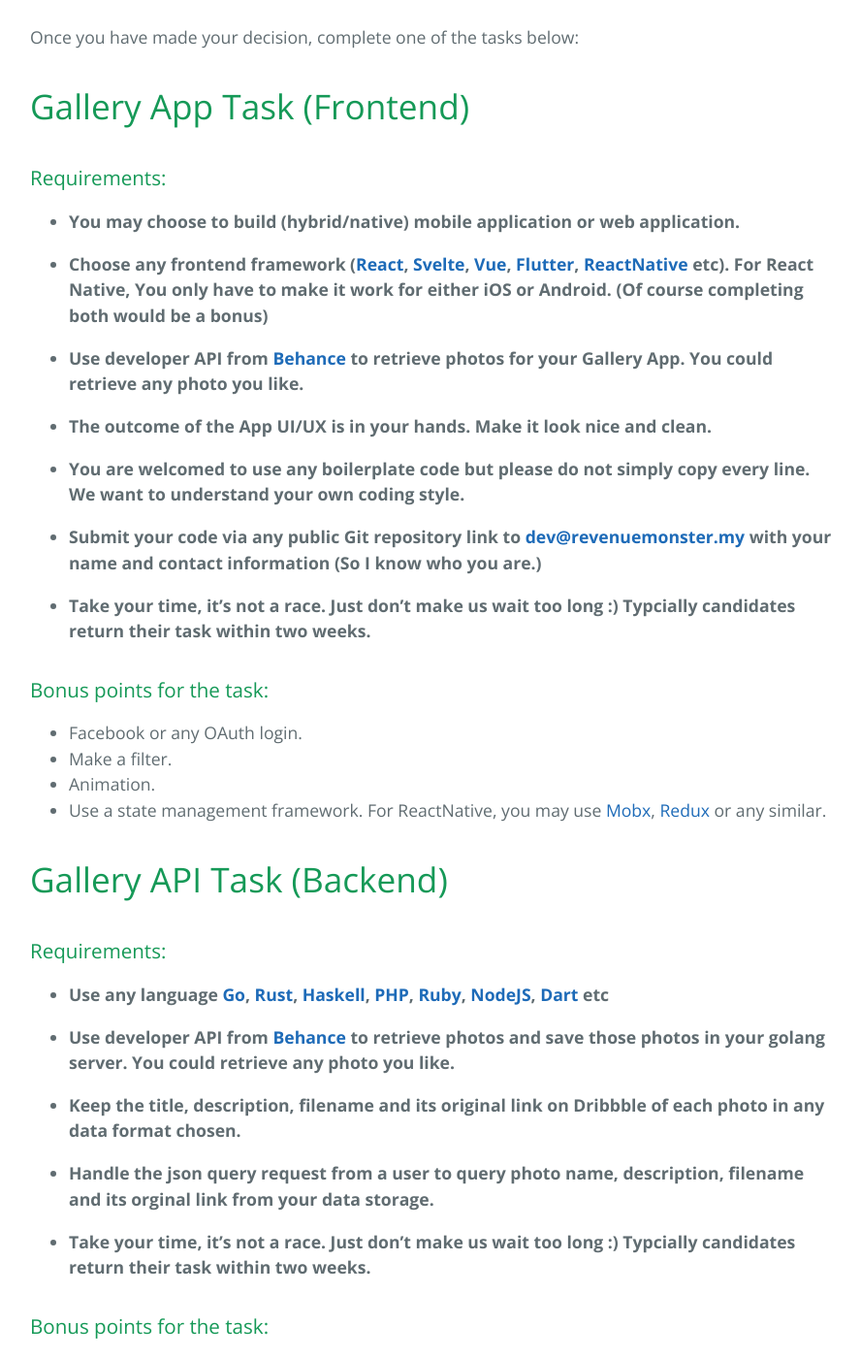
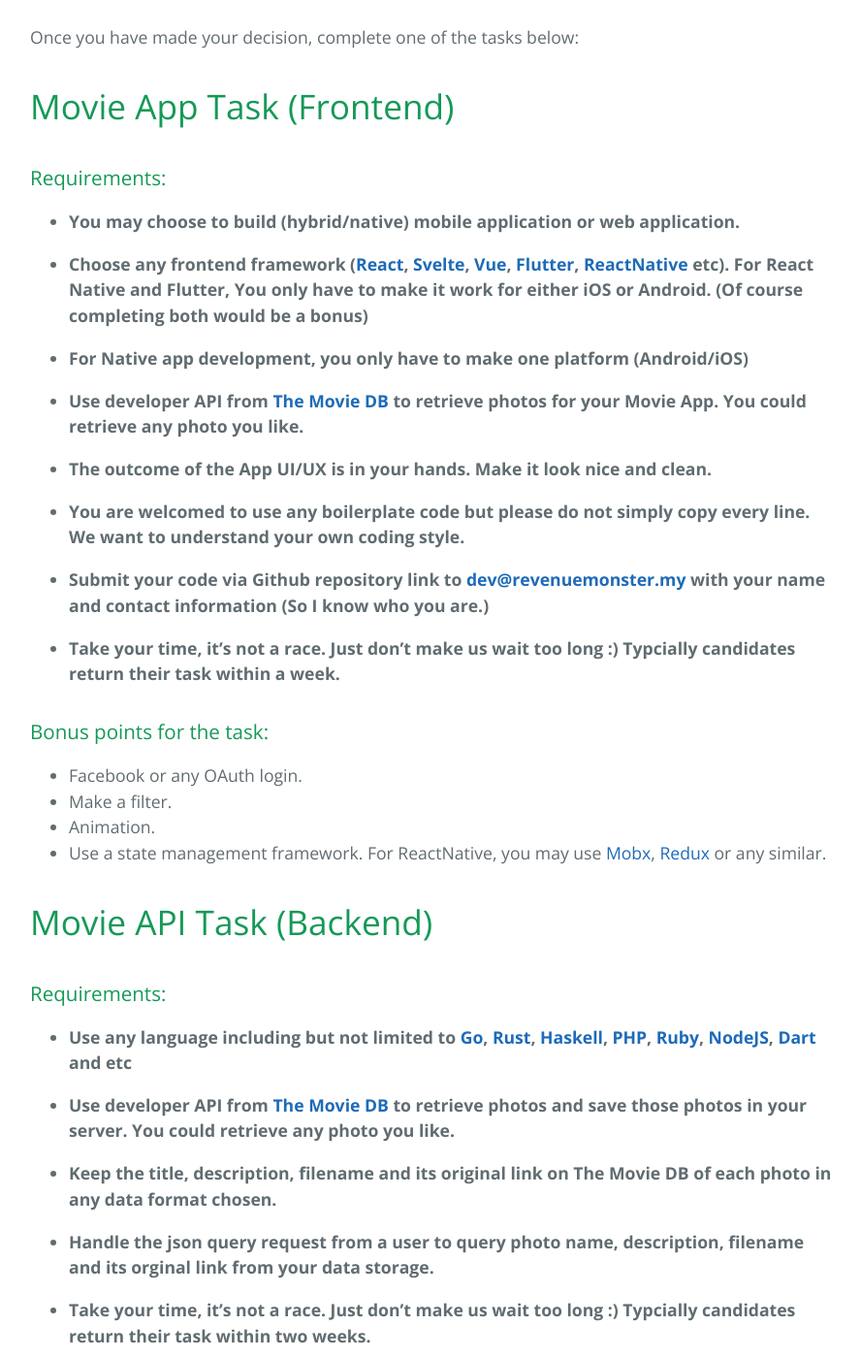
Before and after one commit to RevenueMonster/revenuemonster.github.io, a Jekyll site: the page built from index.md, in a window 1280 px wide and 1400 px high, scrolled down 966 px. Shown: the whole window at 97% size, without its empty margins (193-1081 px from the left). Built offline with Jekyll 4.4.1, drawn with Linux system fonts in a browser that asks for light colours; our own code applies the rules of GitHub Pages for plain Markdown files.

Commit message:
fix: change the api and add native app challenge

```diff
--- a/index.md
+++ b/index.md
@@ -22,23 +22,25 @@ Kindly review our team values and the tasks you are about to face before joining
 <br/>
 Once you have made your decision, complete one of the tasks below:
 
-# [](#header-1) Gallery App Task (Frontend)
+# [](#header-1) Movie App Task (Frontend)
 
 ### Requirements:
 
 - **You may choose to build (hybrid/native) mobile application or web application.**
 
-- **Choose any frontend framework ([React](https://github.com/facebook/react), [Svelte](https://github.com/sveltejs/svelte), [Vue](https://github.com/vuejs/vue), [Flutter](https://github.com/flutter/flutter), [ReactNative](https://github.com/facebook/react-native) etc). For React Native, You only have to make it work for either iOS or Android. (Of course completing both would be a bonus)**
+- **Choose any frontend framework ([React](https://github.com/facebook/react), [Svelte](https://github.com/sveltejs/svelte), [Vue](https://github.com/vuejs/vue), [Flutter](https://github.com/flutter/flutter), [ReactNative](https://github.com/facebook/react-native) etc). For React Native and Flutter, You only have to make it work for either iOS or Android. (Of course completing both would be a bonus)**
 
-- **Use developer API from [Behance](https://www.behance.net/dev/api/endpoints/) to retrieve photos for your Gallery App. You could retrieve any photo you like.**
+- **For Native app development, you only have to make one platform (Android/iOS)**
+
+- **Use developer API from [The Movie DB](https://www.themoviedb.org/documentation/api) to retrieve photos for your Movie App. You could retrieve any photo you like.**
 
 - **The outcome of the App UI/UX is in your hands. Make it look nice and clean.**
 
 - **You are welcomed to use any boilerplate code but please do not simply copy every line. We want to understand your own coding style.**
 
-- **Submit your code via any public Git repository link to [dev@revenuemonster.my](dev@revenuemonster.my) with your name and contact information (So I know who you are.)**
+- **Submit your code via Github repository link to [dev@revenuemonster.my](dev@revenuemonster.my) with your name and contact information (So I know who you are.)**
 
-- **Take your time, it's not a race. Just don't make us wait too long :) Typcially candidates return their task within two weeks.**
+- **Take your time, it's not a race. Just don't make us wait too long :) Typcially candidates return their task within a week.**
 
 ### Bonus points for the task:
 
@@ -47,15 +49,15 @@ Once you have made your decision, complete one of the tasks below:
 - Animation.
 - Use a state management framework. For ReactNative, you may use [Mobx](https://mobx.js.org/), [Redux](http://redux.js.org/) or any similar.
 
-# [](#header-1)Gallery API Task (Backend)
+# [](#header-1)Movie API Task (Backend)
 
 ### Requirements:
 
-- **Use any language [Go](https://golang.org/), [Rust](https://github.com/rust-lang/rust), [Haskell](https://github.com/haskell), [PHP](https://github.com/php), [Ruby](https://github.com/ruby/ruby), [NodeJS](https://github.com/nodejs/node), [Dart](https://github.com/dart-lang) etc**
+- **Use any language including but not limited to [Go](https://golang.org/), [Rust](https://github.com/rust-lang/rust), [Haskell](https://github.com/haskell), [PHP](https://github.com/php), [Ruby](https://github.com/ruby/ruby), [NodeJS](https://github.com/nodejs/node), [Dart](https://github.com/dart-lang) and etc**
 
-- **Use developer API from [Behance](https://www.behance.net/dev/api/endpoints/) to retrieve photos and save those photos in your golang server. You could retrieve any photo you like.**
+- **Use developer API from [The Movie DB](https://www.themoviedb.org/documentation/api) to retrieve photos and save those photos in your server. You could retrieve any photo you like.**
 
-- **Keep the title, description, filename and its original link on Dribbble of each photo in any data format chosen.**
+- **Keep the title, description, filename and its original link on The Movie DB of each photo in any data format chosen.**
 
 - **Handle the json query request from a user to query photo name, description, filename and its orginal link from your data storage.**
 
```
Also changed, not shown: other parts of index.md (+1 -0 lines).
